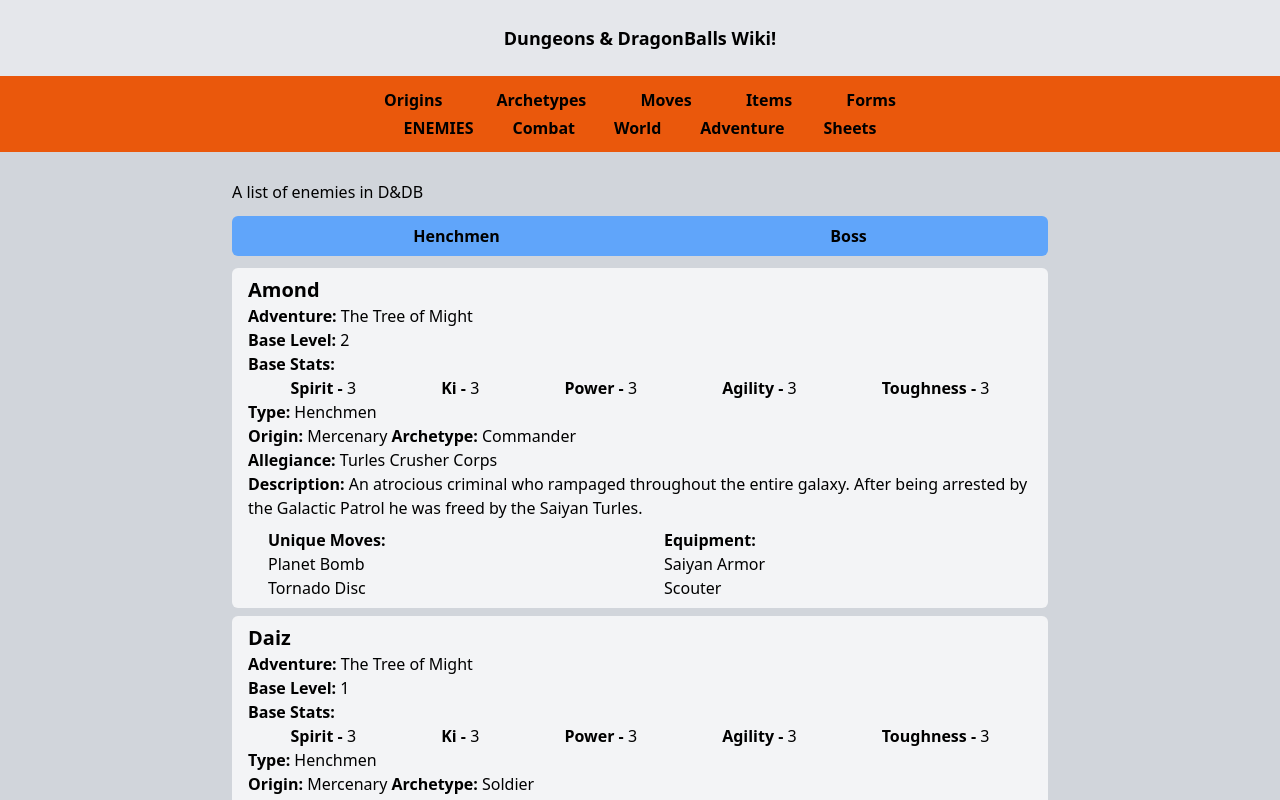
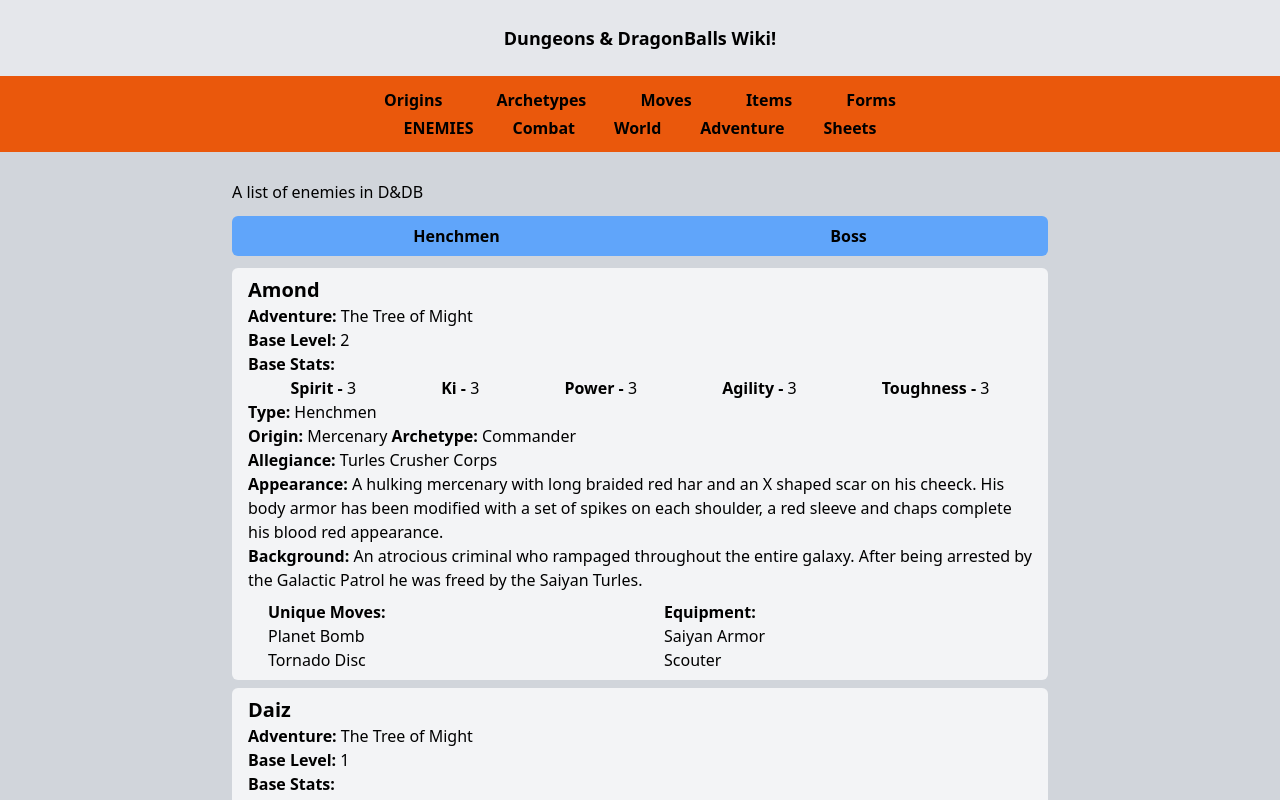
Before and after one commit to KylePep/ddbwiki, a Next.js app: page /enemies in a window 1280 px wide. Shown: the top 800 px of the page. Built offline with nearby package versions, Linux system fonts and the light colour scheme.

Commit message:
renamed a field for clarity

```diff
--- a/app/enemies/page.tsx
+++ b/app/enemies/page.tsx
@@ -42,7 +42,8 @@ export default function page() {
                 <h3 className='capitalize'><span className='font-semibold'>Type: </span>{enemy.type}</h3>
                 <h3 className='capitalize'><span className='font-semibold'> Origin:  </span> {enemy.origin} <span className='font-semibold'>Archetype: </span> {enemy.archetype}</h3>
                 <h3><span className='font-semibold'>Allegiance: </span>{enemy.allegiance}</h3>
-                <h4><span className='font-semibold'>Description: </span>{enemy.description}</h4>
+                <h4><span className='font-semibold'>Appearance: </span>{enemy.appearance}</h4>
+                <h4><span className='font-semibold'>Background: </span>{enemy.background}</h4>
                 <div className='grid grid-cols-2 gap-2 mt-2'>
                 <ul><span className='font-semibold'>Unique Moves:</span>
                   { enemy.uniqueMoves.map((move: any)=>(
--- a/shared/constants/enemyData.json
+++ b/shared/constants/enemyData.json
@@ -13,7 +13,7 @@
       "height": "Very Tall",
       "pronouns": "he | him",
       "allegiance": "Turles Crusher Corps",
-      "description": "An atrocious criminal who rampaged throughout the entire galaxy. After being arrested by the Galactic Patrol he was freed by the Saiyan Turles.",
+      "background": "An atrocious criminal who rampaged throughout the entire galaxy. After being arrested by the Galactic Patrol he was freed by the Saiyan Turles.",
       "appearance": "A hulking mercenary with long braided red har and an X shaped scar on his cheeck. His body armor has been modified with a set of spikes on each shoulder, a red sleeve and chaps complete his blood red appearance.",
       "uniqueMoves": ["Planet Bomb", "Tornado Disc"],
       "equipment": ["Saiyan Armor", "Scouter"]
@@ -31,7 +31,7 @@
       "height": "Average",
       "pronouns": "they | them",
       "allegiance": "Turles Crusher Corps",
-      "description": "The prince of Pukinpa Dynasty on planet Kabocha. After attempting to defend his planet from Turles he then got recruited into the Turles Crusher Corps.",
+      "background": "The prince of Pukinpa Dynasty on planet Kabocha. After attempting to defend his planet from Turles he then got recruited into the Turles Crusher Corps.",
       "appearance": "Shaved eyebrows and a warrior tail hair cut, his armor has been darkened accented by his pink leg warmers and under armor. Pearlescent piercings and a necklace complete his look.",
       "uniqueMoves": ["Meteor Ball", "Combined Energy Wave"],
       "equipment": ["Saiyan Armor", "Scouter"]
@@ -49,7 +49,7 @@
       "height": "Tall",
       "pronouns": "he | him",
       "allegiance": "Turles Crusher Corps",
-      "description": "He was turned into a battle Cyborg to fight in an interstellar war. After this, he became a galactic lone-wolf bounty hunter. He joined the Crusher Corp hoping to strengthen his cyborg body by eating the fruit of the tree of might.",
+      "background": "He was turned into a battle Cyborg to fight in an interstellar war. After this, he became a galactic lone-wolf bounty hunter. He joined the Crusher Corp hoping to strengthen his cyborg body by eating the fruit of the tree of might.",
       "appearance": "His lobster like appearance is covered in glinting chrome. His body armor is enhanced with a jetpack.",
       "uniqueMoves": ["Cosmic Attack", "Combined Energy Wave", "Hikou"],
       "equipment": ["Jetpack", "Scouter"]
@@ -67,7 +67,7 @@
       "height": "Very Short",
       "pronouns": "he | him",
       "allegiance": "Turles Crusher Corps",
-      "description": "Revived from fossils by Turles and extract from the Tree of Might, The once extinct Beenz people are extremely intelligent. Along with Lakasei, they built Turles' spaceship and the rest of their ordnance.",
+      "background": "Revived from fossils by Turles and extract from the Tree of Might, The once extinct Beenz people are extremely intelligent. Along with Lakasei, they built Turles' spaceship and the rest of their ordnance.",
       "appearance": "The mirror image to Lakasei, Small in stature with large bumpy purple heads. Both wear shoulder less armor topped with a black showl and large popped collar. Blue pants and red boots finish the pairs outfits.",
       "uniqueMoves": ["Continuous Energy Bullet", "Gemini Shot", "Fusion"],
       "equipment": ["Saiyan Armor", "Scouter"]
@@ -85,7 +85,7 @@
       "height": "Very Short",
       "pronouns": "he | him",
       "allegiance": "Turles Crusher Corps",
-      "description": "Revived from fossils by Turles and extract from the Tree of Might, The once extinct Beenz people are extremely intelligent. Along with Rasin, they built Turles' spaceship and the rest of their ordnance.",
+      "background": "Revived from fossils by Turles and extract from the Tree of Might, The once extinct Beenz people are extremely intelligent. Along with Rasin, they built Turles' spaceship and the rest of their ordnance.",
       "appearance": "The mirror image to Rasin, Small in stature with large bumpy purple heads. Both wear shoulder less armor topped with a black showl and large popped collar. Blue pants and red boots finish the pairs outfits.",
       "uniqueMoves": ["Continuous Energy Bullet", "Gemini Shot", "Fusion"],
       "equipment": ["Saiyan Armor", "Scouter"]
@@ -103,7 +103,7 @@
       "height": "Average",
       "pronouns": "he | him",
       "allegiance": "Turles Crusher Corps",
-      "description": "A low-class Saiyan warrior. Turles is merciless, prideful and confident. His heart is a ball of pure evil, he lacks all empathy and doesn't care about the differences between good and evil.",
+      "background": "A low-class Saiyan warrior. Turles is merciless, prideful and confident. His heart is a ball of pure evil, he lacks all empathy and doesn't care about the differences between good and evil.",
       "appearance": "The prime example of a the low-class Saiyan warriors. His skin an ashy tan, and black spiked hair. His saiyan armor has been darkened and his gauntlets reinforced.",
       "uniqueMoves": ["Kill Driver", "Sudden Storm", "Force Explosion", "Meteor Burts", "Rock Crusher", "Calamity Blaster", "Ki Smoke Bomb", "Energy Charge"],
       "equipment": ["Saiyan Armor", "Scouter"]
```
